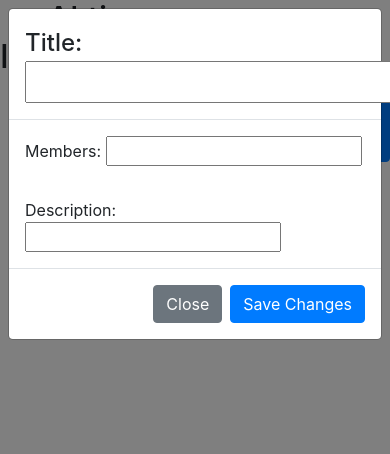
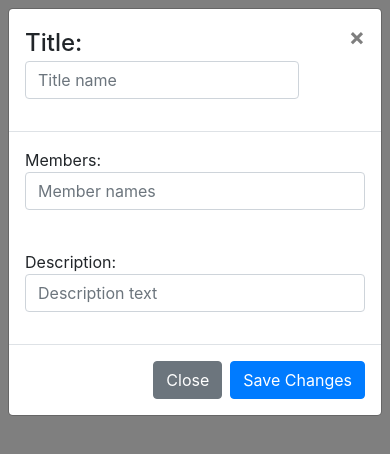
Before and after one commit to kaffarell/project-tracker, a React (Create React App) app: page / in a window 390 px wide. Both pictures are taken after a click on the button "Neues Projekt". Shown: the top 454 px of the page. Built offline with nearby package versions, Linux system fonts and the light colour scheme; no server answers.

Commit message:
📱️ Added responsive hack

```diff
--- a/public/index.html
+++ b/public/index.html
@@ -7,7 +7,7 @@
     <meta name="theme-color" content="#000000" />
     <meta
       name="description"
-      content="Web site created using create-react-app"
+      content="4BT"
     />
     <link rel="apple-touch-icon" href="%PUBLIC_URL%/logo192.png" />
     <!--
@@ -24,7 +24,7 @@
       work correctly both with client-side routing and a non-root public URL.
       Learn how to configure a non-root public URL by running `npm run build`.
     -->
-    <title>React App</title>
+    <title>Project Tracker 4BT</title>
   </head>
   <body>
     <noscript>You need to enable JavaScript to run this app.</noscript>
--- a/src/App.css
+++ b/src/App.css
@@ -1,12 +1,18 @@
 .App {
-    display: flex;
     text-align: center;
+    margin-top: 30px;
 }
 
 .list {
-    width: 70%;
+    margin-left: auto;
+    margin-right: auto;
+}
+
+.projectlist {
+    margin-left: auto;
+    margin-right: auto;
 }
 
 .control {
-    margin-top: 100px;
+    margin-top: 30px;
 }
--- a/src/App.js
+++ b/src/App.js
@@ -3,6 +3,8 @@ import React from 'react';
 import ProjectList from './components/ProjectList';
 import Button from 'react-bootstrap/Button';
 import Modal from 'react-bootstrap/Modal';
+import InputGroup from 'react-bootstrap/InputGroup';
+import FormControl from 'react-bootstrap/FormControl';
 
 
 class App extends React.Component {
@@ -74,26 +76,47 @@ class App extends React.Component {
 
         return (
             <div className="App">
-                <div className="list">
-                    <ProjectList></ProjectList>
-                </div>
+                <h2>Aktive Interessensgruppen / Projekte</h2>
                 <div className="control">
                     <Button onClick={this.handleShow}>Neues Projekt</Button>
 
                     <Modal show={this.state.showModal} onHide={this.handleClose}>
                         <Modal.Header closeButton>
                         <Modal.Title>
-                            Title: <input value={this.state.inputTitle}
-                            onChange={(evt) => this.updateTitleInput(evt)}></input>
+                            Title:
+                            <InputGroup
+                            value={this.state.inputTitle}
+                            onChange={(evt) => this.updateTitleInput(evt)}
+                            className="mb-3">
+                                <FormControl
+                                placeholder="Title name"
+                                aria-describedby="basic-addon2"
+                                />
+                            </InputGroup>
                         </Modal.Title>
                         </Modal.Header>
                         <Modal.Body>
-                            Members: <input value={this.state.inputMembers}
-                            onChange={(evt) => this.updateMembersInput(evt)}></input>
-                        </Modal.Body>
-                        <Modal.Body>
-                            Description: <input value={this.state.inputDescription}
-                            onChange={(evt) => this.updateDescriptionInput(evt)}></input>
+                            Members:
+                            <InputGroup
+                            value={this.state.inputMembers}
+                            onChange={(evt) => this.updateMembersInput(evt)}
+                            className="mb-3">
+                                <FormControl
+                                placeholder="Member names"
+                                aria-describedby="basic-addon2"
+                                />
+                            </InputGroup>
+                            <br />
+                            Description:
+                            <InputGroup
+                            value={this.state.inputDescription}
+                            onChange={(evt) => this.updateDescriptionInput(evt)}
+                            className="mb-3">
+                                <FormControl
+                                placeholder="Description text"
+                                aria-describedby="basic-addon2"
+                                />
+                            </InputGroup>
                         </Modal.Body>
                         <Modal.Footer>
                         <Button variant="secondary" onClick={this.handleCancel}>
@@ -105,6 +128,9 @@ class App extends React.Component {
                         </Modal.Footer>
                     </Modal>
                 </div>
+                <div className="list">
+                    <ProjectList className="projectlist"></ProjectList>
+                </div>
             </div>
         );
     }
--- a/src/components/ProjectElement.css
+++ b/src/components/ProjectElement.css
@@ -1,6 +1,6 @@
 .element {
     margin-left: auto;
     margin-right: auto;
-    width: 60%;
+    width: 95%;
     margin-top: 30px;
 }
--- a/src/components/ProjectElement.js
+++ b/src/components/ProjectElement.js
@@ -51,14 +51,12 @@ class ProjectElement extends React.Component {
                 <Modal show={this.state.showModal} onHide={this.handleClose}>
                     <Modal.Header closeButton>
                     <Modal.Title>
-                        Title: {this.props.title}
+                        <b>Title: </b> {this.props.title}
                     </Modal.Title>
                     </Modal.Header>
                     <Modal.Body>
-                        Members: {this.props.members}
-                    </Modal.Body>
-                    <Modal.Body>
-                        Description: {this.props.description}
+                        <b>Members: </b>{this.props.members}<br />
+                        <b>Description:</b> {this.props.description}
                     </Modal.Body>
                     <Modal.Footer>
                     <Button variant="danger" onClick={this.handleDelete}>
--- /dev/null
+++ b/src/components/ProjectList-m.css
@@ -0,0 +1,3 @@
+.projectlist {
+    width: 90%;
+}
--- a/src/components/ProjectList.js
+++ b/src/components/ProjectList.js
@@ -1,7 +1,12 @@
 import ProjectElement from './ProjectElement';
 import React from 'react';
 import Project from '../model/project';
-import './ProjectList.css'
+if(window.innerWidth < 500){
+    require('./ProjectList-m.css');
+}else {
+    require('./ProjectList-d.css');
+}
+
 
 class ProjectList extends React.Component {
     constructor(props) {
@@ -53,7 +58,6 @@ class ProjectList extends React.Component {
     render() {
         return (
             <div className="projectlist">
-                <h2>Aktive Interessensgruppen / Projekte</h2>
                 {this.renderList()}
             </div>
         )
```
Also changed, not shown: src/components/ProjectList-d.css (renamed from src/components/ProjectList.css), 10 other files (tests, documents, lock files or other folders).
